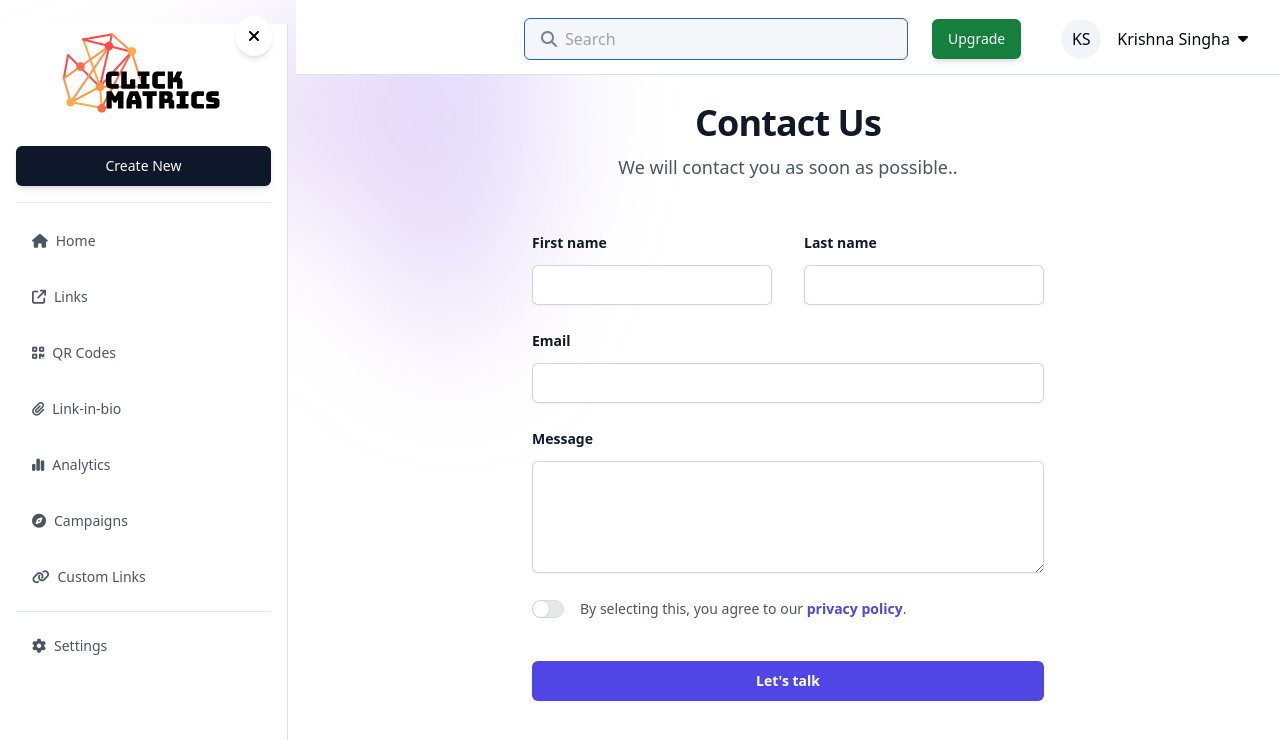
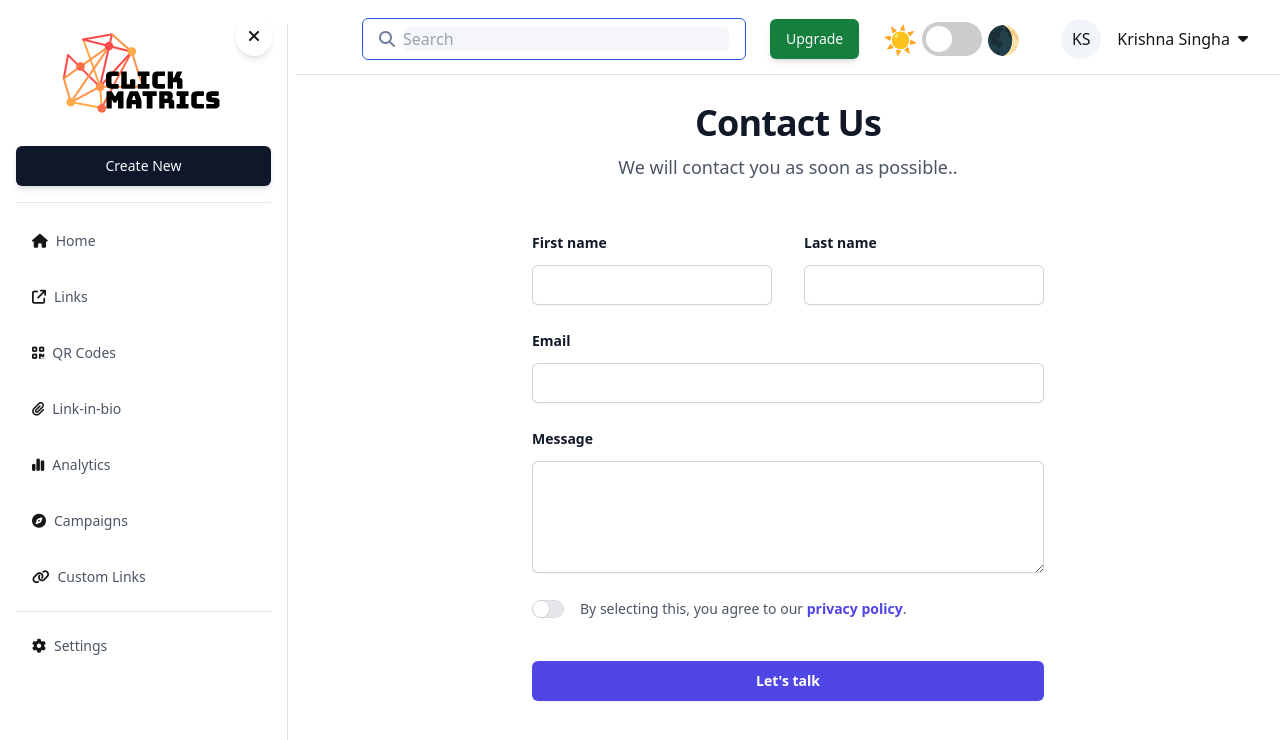
Before and after one commit to oxiton-foundation/click-metrics, a React (Vite) app in the folder client/: page /help in a window 1280 px wide. Shown: the top 740 px of the page. Built offline with nearby package versions, Linux system fonts and the light colour scheme.

Commit message:
Dark/Light-Mode

```diff
--- /dev/null
+++ b/client/src/components/DarkMode/DarkMode.css
@@ -0,0 +1,90 @@
+@import url("../navbar/header.css");
+/* Custom Dark Mode Toggle Element */
+.toggle-theme-wrapper {
+  display: flex;
+  flex-direction: row;
+  align-items: center;
+  gap: 4px;
+}
+
+.toggle-theme-wrapper span {
+  font-size: 28px;
+}
+
+.toggle-theme {
+  position: relative;
+  display: inline-block;
+  height: 34px;
+  width: 60px;
+}
+
+.toggle-theme input {
+  display: none;
+}
+
+.slider {
+  background-color: #ccc;
+  position: absolute;
+  cursor: pointer;
+  bottom: 0;
+  left: 0;
+  right: 0;
+  top: 0;
+  transition: 0.2s;
+}
+
+.slider:before {
+  background-color: #fff;
+  bottom: 4px;
+  content: "";
+  height: 26px;
+  left: 4px;
+  position: absolute;
+  transition: 0.4s;
+  width: 26px;
+}
+
+input:checked + .slider:before {
+  transform: translateX(26px);
+}
+
+input:checked + .slider {
+  background-color: cornflowerblue;
+}
+
+.slider.round {
+  border-radius: 34px;
+}
+
+.slider.round:before {
+  border-radius: 50%;
+}
+
+
+/* 1 */
+:root {
+  --font-color: #171616;
+  --background-color: white;
+  --link-color: cornflowerblue;
+}
+
+/* 2 */
+[data-theme="dark"] {
+  --font-color: #eee;
+  --background-color: #171616;
+  --link-color: lightblue;
+}
+
+/* 3 */
+* {
+  background-color: var(--background-color);
+  color: var(--font-color);
+}
+
+a {
+  color: var(--link-color);
+}
+.w-full{
+  background-color: var(--background-color);
+  color: var(--font-color);
+}
--- /dev/null
+++ b/client/src/components/DarkMode/DarkMode.tsx
@@ -0,0 +1,62 @@
+import "./DarkMode.css";
+import { ChangeEventHandler } from "react";
+
+// 1
+const setDark = () => {
+
+  // 2
+  localStorage.setItem("theme", "dark");
+
+  // 3
+  document.documentElement.setAttribute("data-theme", "dark");
+};
+
+const setLight = () => {
+  localStorage.setItem("theme", "light");
+  document.documentElement.setAttribute("data-theme", "light");
+};
+
+// 4
+const storedTheme = localStorage.getItem("theme");
+
+const prefersDark =
+  window.matchMedia &&
+  window.matchMedia("(prefers-color-scheme: dark)").matches;
+
+const defaultDark =
+  storedTheme === "dark" || (storedTheme === null && prefersDark);
+
+if (defaultDark) {
+  setDark();
+}
+
+// 5
+const toggleTheme: ChangeEventHandler<HTMLInputElement> = (e) => {
+  if (e.target.checked) {
+    setDark();
+  } else {
+    setLight();
+  }
+};
+
+const DarkMode = () => {
+  return (
+    <div className="toggle-theme-wrapper">
+      <span>☀️</span>
+      <label className="toggle-theme" htmlFor="checkbox">
+        <input
+          type="checkbox"
+          id="checkbox"
+
+          // 6
+          onChange={toggleTheme}
+          defaultChecked={defaultDark}
+        />
+        <div className="slider round"></div>
+      </label>
+      <span>🌒</span>
+    </div>
+  );
+};
+
+export default DarkMode;
--- a/client/src/components/navbar/header.tsx
+++ b/client/src/components/navbar/header.tsx
@@ -2,9 +2,11 @@ import { useState } from 'react';
 import { Outlet } from 'react-router-dom';
 import { Search, Button, Avatar, AvatarFallback } from "../ui/index"
 import ProfileDropdown from './profile-dropdown';
+import DarkMode from '../DarkMode/DarkMode';
 
 
 const Header = () => {
+
 
     const [dropDownIsActive, setDropdownIsActive] = useState<boolean>(false);
 
@@ -15,13 +17,13 @@ const Header = () => {
     return (
         <>
             <div className='w-full'>
-                <div className='pt-4 pb-3 px-4 border-b-[1.5px] border-[#dbe0eb] bg-white sticky top-0'>
+                <div className='pt-4 pb-3 px-4 border-b-[1.5px] border-[#dbe0eb]  sticky top-0'>
                     <nav className='flex justify-end gap-6 items-center'>
 
                         <Search />
 
                         <Button className="cursor-pointer bg-green-700 hover:bg-green-800">Upgrade</Button>
-
+                        <DarkMode/>
                         <div onClick={() => setDropdownIsActive(!dropDownIsActive)} onMouseLeave={closeProfileDropdown} className={`flex gap-4 items-center cursor-pointer hover:bg-[#f4f6fa] ${dropDownIsActive ? 'bg-[#f4f6fa]' : ''} py-[0.2rem] px-4 rounded-md relative`}>
                             <Avatar>
                                 {/* <AvatarImage src="https://github.com/shadcn.png" /> */}
--- a/client/src/components/navbar/sidebar.tsx
+++ b/client/src/components/navbar/sidebar.tsx
@@ -18,7 +18,7 @@ const Sidebar = () => {
       >
         <button
           onClick={toggleSidebar}
-          className="absolute top-4 right-[-2rem] z-50 bg-white text-black px-3 py-2 mr-4 rounded-full h-auto shadow-md"
+          className="absolute top-4 right-[-2rem] z-50  text-black px-3 py-2 mr-4 rounded-full h-auto shadow-md"
         >
           {isSidebarVisible ? (
             <i className="fa-solid fa-xmark"></i>
@@ -28,7 +28,7 @@ const Sidebar = () => {
         </button>
 
         {isSidebarVisible && (
-          <div className="border-r-[1.5px] border-[#dbe0eb] min-w-[18rem] px-4 sticky top-0 left-0 h-full bg-white">
+          <div className="border-r-[1.5px] border-[#dbe0eb] min-w-[18rem] px-4 sticky top-0 left-0 h-full ">
             <div className="w-full flex justify-center my-6">
               <span className="text-2xl font-bold text-[#0c3ebb]">
                 <a href="/">
@@ -47,7 +47,7 @@ const Sidebar = () => {
                 className={({ isActive }) =>
                   `px-4 py-3 rounded-md text-sm font-medium flex items-center gap-2 ${
                     isActive
-                      ? "text-[#0c3ebb] bg-[#d7e0f9] hover:bg-[#f4f6fa] border-l-4 border-[#0c3ebb]"
+                      ? "text-[#0c3ebb] hover:bg-[#f4f6fa] border-l-4 border-[#0c3ebb]"
                       : "text-gray-600 hover:bg-blue-50 hover:text-blue-600"
                   }`
                 }
--- a/client/src/components/pages/links.tsx
+++ b/client/src/components/pages/links.tsx
@@ -24,7 +24,7 @@ const Links = () => {
 		<>
 			<form onSubmit={handleSubmit(onSubmitdata)} noValidate>
 				<div className="container mx-auto px-4 md:px-0">
-					<div className="flex flex-col gap-6 bg-white p-8 md:p-12">
+					<div className="flex flex-col gap-6  p-8 md:p-12">
 						<Label className="text-4xl font-semibold" htmlFor="url">
 							Create New
 						</Label>
--- a/client/src/components/pages/qr-codes.tsx
+++ b/client/src/components/pages/qr-codes.tsx
@@ -13,7 +13,7 @@ const QrCodes = ({ url }: { url: string }) => {
     };
 
     return (
-        <div className="flex flex-col items-center justify-center min-h-screen bg-gray-100">
+        <div className="flex flex-col items-center justify-center min-h-screen ">
             <div className="p-4 bg-white rounded-lg shadow-lg">
                 <QRCode id="qrCode" value={url} size={256} className="rounded-md" />
                 <button
--- a/client/src/components/ui/search.tsx
+++ b/client/src/components/ui/search.tsx
@@ -1,6 +1,6 @@
 const Search = () => {
     return (
-        <div className="border-[1.5px] border-[#2a5bd7] rounded-md bg-[#f4f6fa] py-2 px-4 flex gap-2 items-center w-[24rem]">
+        <div className="border-[1.5px] border-[#2a5bd7] rounded-md py-2 px-4 flex gap-2 items-center w-[24rem]">
             <i className="fa-solid fa-magnifying-glass text-[#71809f]"></i>
             <input type="text" className='bg-[#f4f6fa] outline-none rounded-md w-full' placeholder='Search' />
         </div>
```
Also changed, not shown: client/src/components/navbar/header.css (added).
